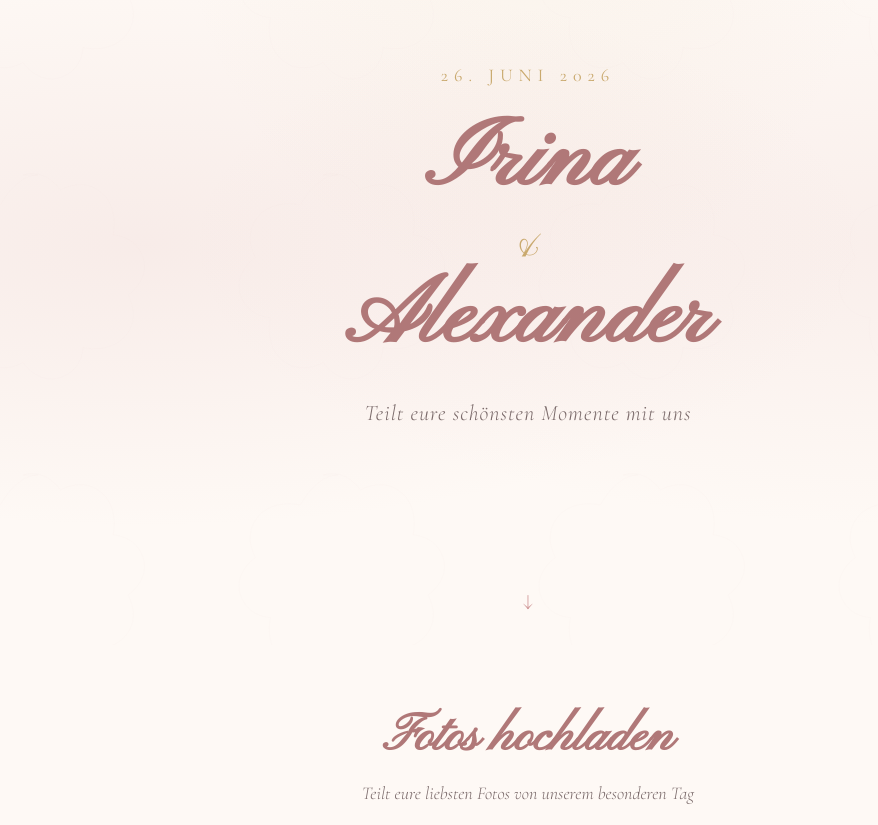
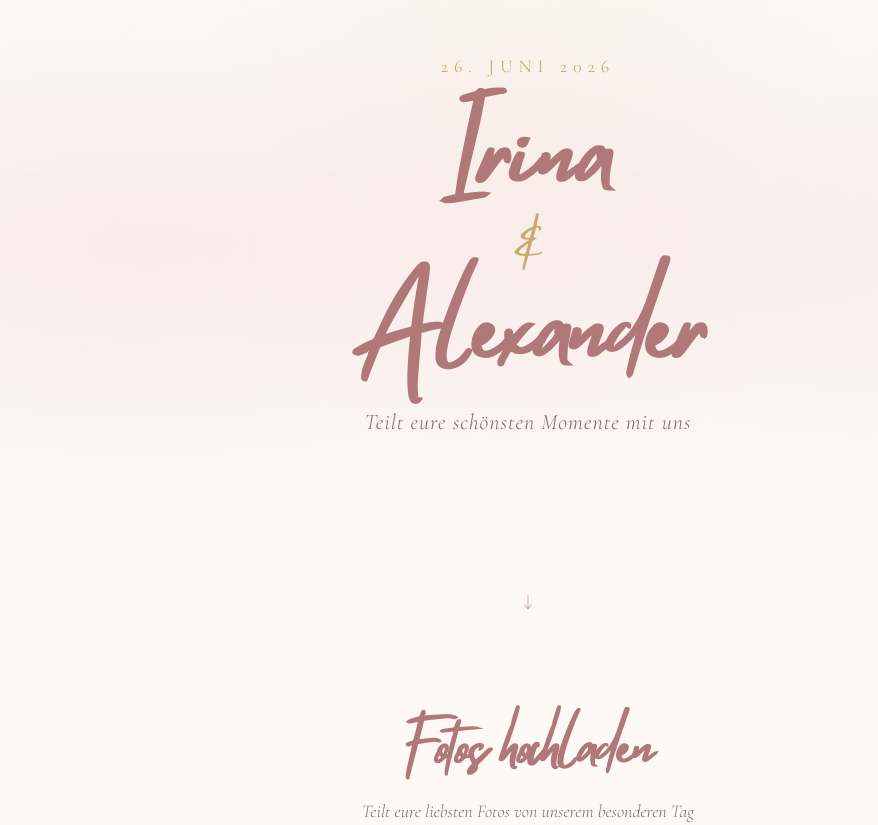
Before and after one commit to 88frank88/wedding-photos, a plain HTML site: page frontend/index.html in a window 1280 px wide. Shown: the part 155-980 px from the top of the page, without its empty margins (112-990 px from the left). Drawn offline with nearby package versions, Linux system fonts and the light colour scheme; no server answers.

Commit message:
v1.0.0: Mistrully font, Proxmox LXC installer, auto-update
- Replace Pinyon Script with self-hosted Mistrully font
- Add Proxmox host mode: interactive LXC creation (ID, storage, network)
- Add auto-detect: existing installation → offer update
- Add update mode: git pull, npm install, service restart
- Add VERSION file for semantic versioning
- Update README with install/update docs

```diff
--- a/backend/server.js
+++ b/backend/server.js
@@ -30,6 +30,7 @@ app.use(helmet({
 }));
 app.use(express.json());
 app.use('/uploads', express.static(UPLOAD_DIR));
+app.use('/fonts', express.static(path.join(__dirname, '..', 'frontend', 'fonts')));
 app.use(express.static(path.join(__dirname, '..', 'frontend')));
 
 if (ALLOWED_ORIGINS) {
--- a/frontend/index.html
+++ b/frontend/index.html
@@ -6,8 +6,15 @@
 <title>Irina & Alexander — 26. Juni 2026</title>
 <link rel="preconnect" href="https://fonts.googleapis.com">
 <link rel="preconnect" href="https://fonts.gstatic.com" crossorigin>
-<link href="https://fonts.googleapis.com/css2?family=Cormorant+Garamond:ital,wght@0,300;0,400;0,500;0,600;1,300;1,400&family=Pinyon+Script&display=swap" rel="stylesheet">
+<link href="https://fonts.googleapis.com/css2?family=Cormorant+Garamond:ital,wght@0,300;0,400;0,500;0,600;1,300;1,400&display=swap" rel="stylesheet">
 <style>
+@font-face{
+  font-family:'Mistrully';
+  src:url('/fonts/Mistrully.ttf') format('truetype');
+  font-weight:normal;
+  font-style:normal;
+  font-display:swap;
+}
 *{margin:0;padding:0;box-sizing:border-box}
 
 :root{
@@ -70,7 +77,7 @@ body{
 }
 
 .hero h1{
-  font-family:'Pinyon Script',cursive;
+  font-family:'Mistrully',cursive;
   font-size:clamp(48px,10vw,96px);
   color:var(--rosa-dark);
   line-height:1.1;
@@ -81,7 +88,7 @@ body{
 
 .hero-ampersand{
   display:block;
-  font-family:'Pinyon Script',cursive;
+  font-family:'Mistrully',cursive;
   font-size:clamp(28px,5vw,48px);
   color:var(--gold);
   margin:-8px 0;
@@ -124,7 +131,7 @@ body{
 }
 
 .section-title{
-  font-family:'Pinyon Script',cursive;
+  font-family:'Mistrully',cursive;
   font-size:clamp(32px,6vw,52px);
   color:var(--rosa-dark);
   text-align:center;
@@ -370,7 +377,7 @@ body{
   position:relative;
   background:var(--cream);
   padding:0 20px;
-  font-family:'Pinyon Script',cursive;
+  font-family:'Mistrully',cursive;
   font-size:28px;
   color:var(--rosa);
 }
```
Also changed, not shown: README.md, frontend/fonts/Mistrully.ttf (added), frontend/fonts/Readme.txt (added), 2 other files.
